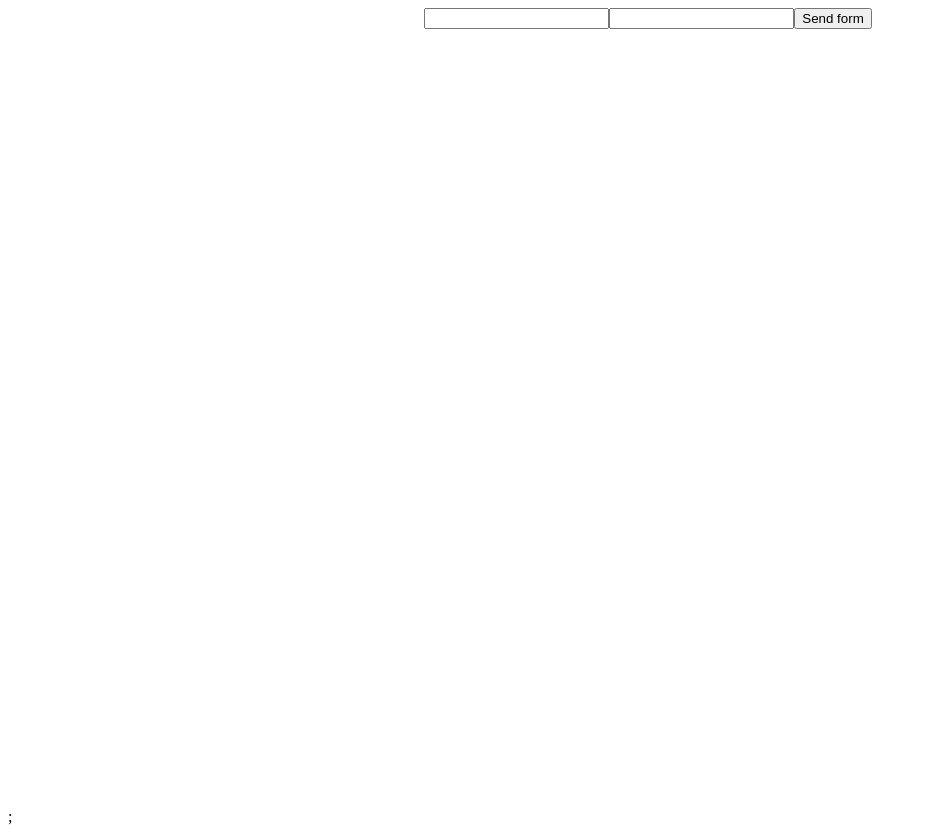
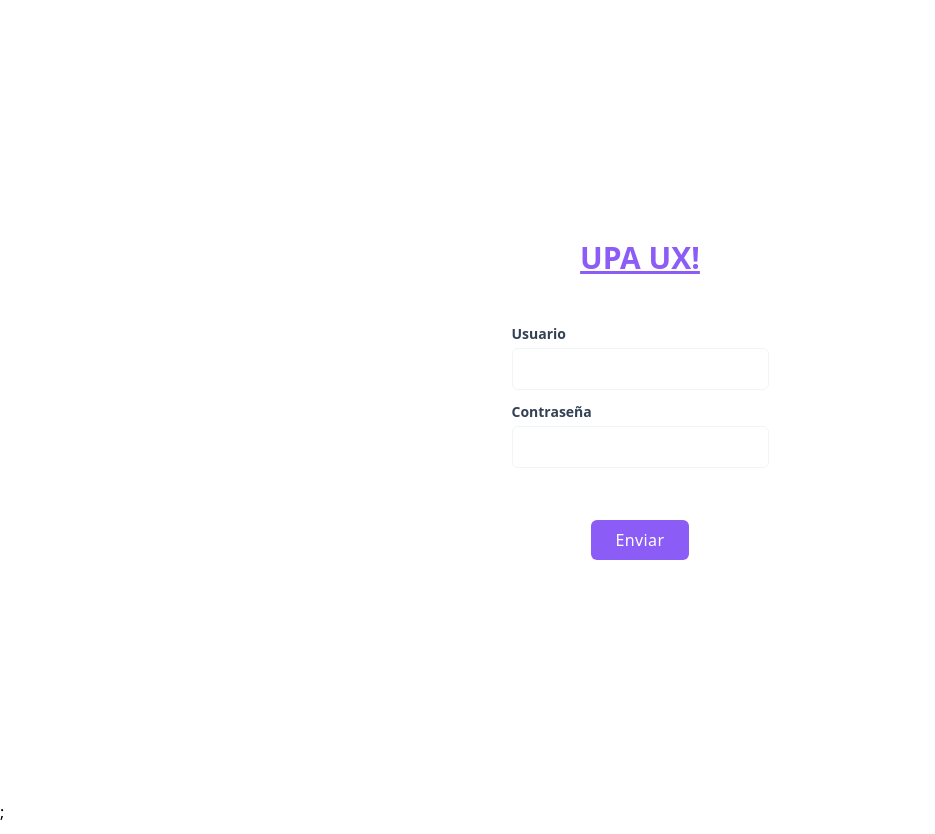
Before and after one commit to WilmerRS/upa-ux, a React (Vite) app: page / in a window 1280 px wide. Shown: the whole page, without its empty margins (0-935 px from the left). Built offline with nearby package versions, Linux system fonts and the light colour scheme.

Commit message:
feat😄: login page with tailwind styles

```diff
--- a/src/contexts/authentication/presentation/App.css
+++ b/src/contexts/authentication/presentation/App.css
@@ -1,7 +1,3 @@
-.App{
-    width: 100vw;
-    height: 100vh;
-    display: flex;
-    flex-direction: column;
-    align-items: center;
-}
+@tailwind base;
+@tailwind components;
+@tailwind utilities;
--- a/src/contexts/authentication/presentation/App.tsx
+++ b/src/contexts/authentication/presentation/App.tsx
@@ -21,12 +21,51 @@ const App = ({ documentFrame }: { documentFrame: Document }) => {
   };
 
   return (
-    <div className="App">
-      <form onSubmit={handleSubmit(onSubmit)}>
-        <input {...register("username")} />
-        <input type="password" {...register("password")} />
-        <input type="submit" value="Send form" />
-      </form>
+    <div className="grid place-content-center h-screen">
+      <div>
+        <h1 className="text-center font-black text-3xl underline mb-12 text-violet-500">
+          UPA UX!
+        </h1>
+        <form onSubmit={handleSubmit(onSubmit)} className="">
+          <section className="mb-10 flex flex-col text-slate-700">
+            <div className="mb-3">
+              <label
+                className="text-sm font-semibold mb-1 block"
+                htmlFor="username"
+              >
+                Usuario
+              </label>
+              <input
+                id="username"
+                className="py-2 px-3 block rounded-md border border-slate-100 transition-all duration-300 transform hover:border-violet-400 focus:outline-none focus:ring focus:ring-violet-300 focus:ring-opacity-80"
+                {...register("username")}
+              />
+            </div>
+            <div className="mb-3">
+              <label
+                className="text-sm font-semibold mb-1 block"
+                htmlFor="password"
+              >
+                Contraseña
+              </label>
+              <input
+                id="password"
+                className="py-2 px-3 block rounded-md border border-slate-100 transition-all duration-300 transform hover:border-violet-400 focus:outline-none focus:ring focus:ring-violet-300 focus:ring-opacity-80"
+                type="password"
+                {...register("password")}
+              />
+            </div>
+          </section>
+          <div className="flex justify-center">
+            <button
+              type="submit"
+              className=" px-6 py-2 font-medium tracking-wide text-white capitalize transition-all duration-300 transform bg-violet-500 rounded-md hover:bg-violet-400 focus:outline-none focus:ring focus:ring-violet-300 focus:ring-opacity-80"
+            >
+              Enviar
+            </button>
+          </div>
+        </form>
+      </div>
     </div>
   );
 };
```
